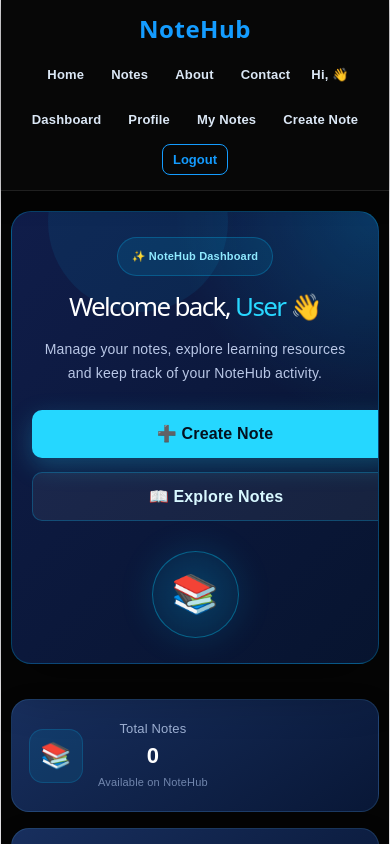
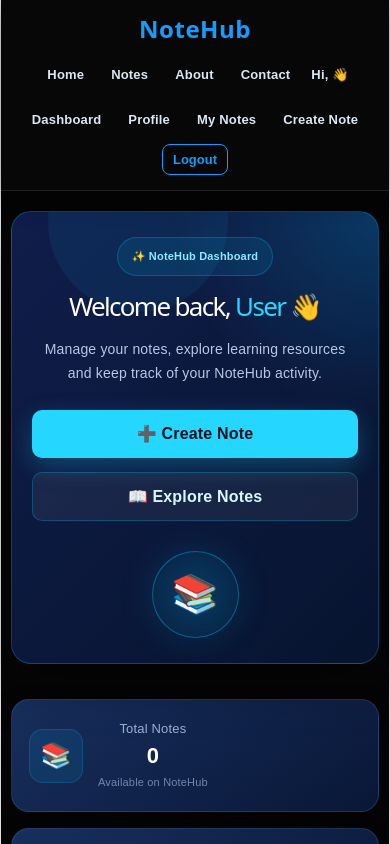
Before and after one commit to CodeNexusLab/NoteHub, a React app in the folder frontend/: page /dashboard in a window 390 px wide. Shown: the top 844 px of the page. Built offline with nearby package versions, Linux system fonts and the light colour scheme; no server answers; sample sign-in values are in the browser's storage; the HTML template or start-up script is replaced by a standard one.

Commit message:
Fix dashboard mobile button alignment

```diff
--- a/frontend/src/App.css
+++ b/frontend/src/App.css
@@ -4109,3 +4109,26 @@ nav h2:hover {
   }
 
 }
+
+/* =========================================
+   MOBILE HERO BUTTON FIX
+========================================= */
+
+@media (max-width: 600px) {
+
+  .dashboard-hero {
+    width: 100%;
+    max-width: 100%;
+    overflow: hidden;
+  }
+
+  .dashboard-hero a,
+  .dashboard-hero button {
+    width: 100%;
+    max-width: 100%;
+    box-sizing: border-box;
+    margin-left: 0;
+    margin-right: 0;
+  }
+
+}
```
